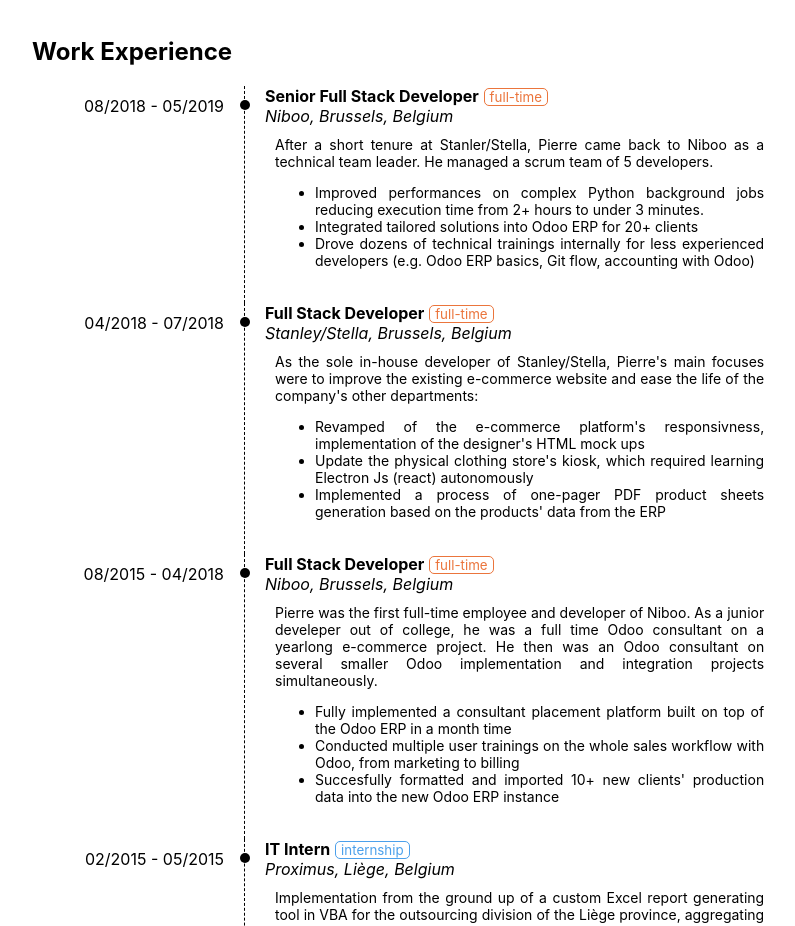
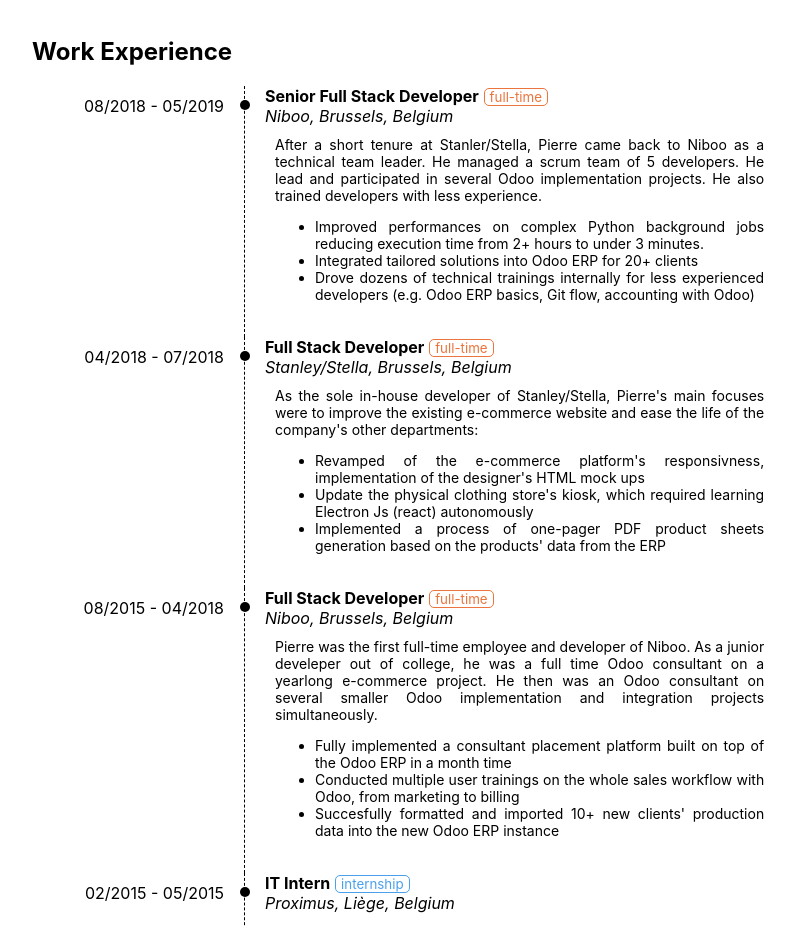
Before and after one commit to PierreFaniel/interactive-resume, a React app: page / in a window 1280 px wide. Shown: the part 1080-2006 px from the top of the page, without its empty margins (224-1019 px from the left). Built offline with nearby package versions, Linux system fonts and the light colour scheme.

Commit message:
Add experience (pre alayacare) 2

```diff
--- a/src/components/Experience.tsx
+++ b/src/components/Experience.tsx
@@ -17,7 +17,9 @@
               <div className="job-description">
                 After a short tenure at Stanler/Stella, Pierre came back to
                 Niboo as a technical team leader. He managed a scrum team of 5
-                developers.
+                developers. He lead and participated in several Odoo
+                implementation projects. He also trained developers with less
+                experience.
                 <ul className="tasks-description">
                   <li>
                     Improved performances on complex Python background jobs
```
